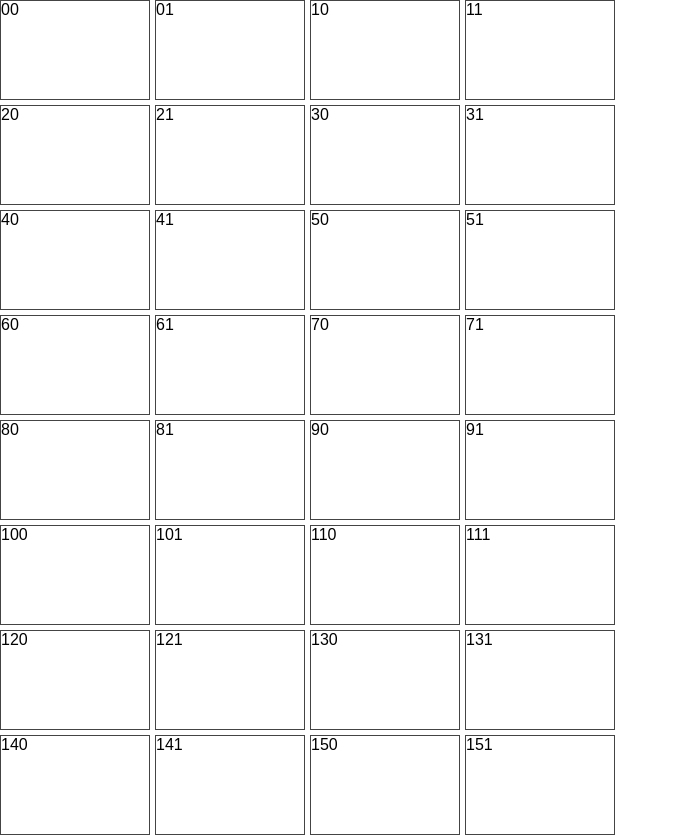
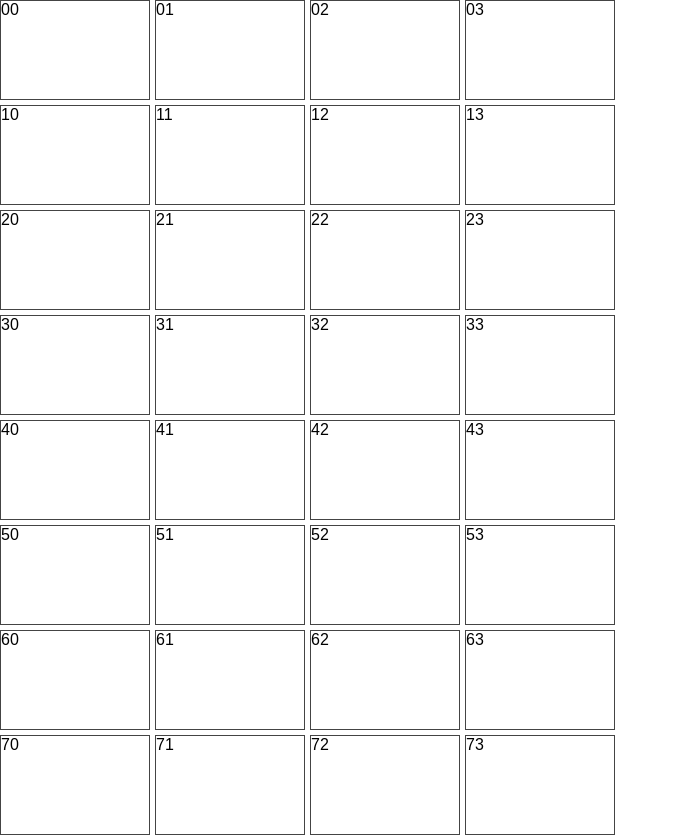
Before and after one commit to BennyCarlsson/GridBlockThingie, a React (Create React App) app: page / in a window 1280 px wide. Shown: the top 837 px of the page, without its empty margins (0-678 px from the left). Built offline with nearby package versions, Linux system fonts and the light colour scheme.

Commit message:
standard grids now support for both mobile and desktop

```diff
--- a/src/App.css
+++ b/src/App.css
@@ -10,7 +10,19 @@
 .standardGridBlock{
 
 }
+.mobileOnly{
+  display: none;
+}
+.desktopOnly{
+  display: block;
+}
 @media only screen and (max-width:767px){
+  .desktopOnly{
+    display: none;
+  }
+  .mobileOnly{
+    display: block;
+  }
   .container{
     display: grid;
     grid-template-columns: repeat(2, 150px);
--- a/src/App.js
+++ b/src/App.js
@@ -1,10 +1,11 @@
 import React, { Component } from 'react';
 import './App.css';
-const rowdDivideNumber = 2;
+const rowdDivideNumber = 4;
+const rowdDivideNumberMobile = 2;
 class App extends Component {
   constructor(props) {
     super(props)
-    this.state={grids:[],standardGridBlocks:[]}
+    this.state={grids:[],standardGridBlocks:[],standardGridBlocksMobile:[]}
     this.gridIndexArray= [[],[]];
     this.gridMatrix=[[],[]]
 
@@ -22,16 +23,20 @@ class App extends Component {
     let col2 = matrix[1][0][1][0] > matrix[0][0][1][0] ? matrix[1][0][1][0] : matrix[0][0][1][0]
 
     let array = this.state.standardGridBlocks.slice()
+    let mArray = this.state.standardGridBlocksMobile.slice()
     for(let i = row1;i <= col1;i++){
       for(let y = row2;y <= col2;y++){
         let index = (i*rowdDivideNumber)+y
         array.splice(index,1,"")
+        let mIndex = (i*rowdDivideNumberMobile)+y
+        mArray.splice(mIndex,1,"")
       }
     }
      this.setState({standardGridBlocks:array})
+     this.setState({standardGridBlocksMobile:mArray})
   }
 
-  onGridClick(index,matrix){
+  onGridClick(index,matrix,divide){
     index++
     if(!this.gridIndexArray[0][0]){
       this.gridIndexArray[0][0] = index
@@ -40,13 +45,13 @@ class App extends Component {
       this.gridIndexArray[1][0] = index
       this.gridMatrix[1][0] = matrix
 
-      let col =  [[this.gridIndexArray[0][0]%rowdDivideNumber],[this.gridIndexArray[1][0]%rowdDivideNumber]]
-      if(col[0][0] === 0){col[0][0] = rowdDivideNumber}
-      if(col[1][0] === 0){col[1][0] = rowdDivideNumber}
+      let col =  [[this.gridIndexArray[0][0]%divide],[this.gridIndexArray[1][0]%divide]]
+      if(col[0][0] === 0){col[0][0] = divide}
+      if(col[1][0] === 0){col[1][0] = divide}
       col[0][0] >col[1][0] ? col[0][0]++ : col[1][0]++
 
-      let row = [[Math.floor((this.gridIndexArray[0][0]-1)/rowdDivideNumber)+1],
-                 [Math.floor((this.gridIndexArray[1][0]-1)/rowdDivideNumber)+1]]
+      let row = [[Math.floor((this.gridIndexArray[0][0]-1)/divide)+1],
+                 [Math.floor((this.gridIndexArray[1][0]-1)/divide)+1]]
       row[0][0] > row[1][0] ? row[0][0]++ : row[1][0]++
       this.addToGrid(col,row)
       this.removeFromGrid(this.gridMatrix)
@@ -55,15 +60,23 @@ class App extends Component {
   }
   componentWillMount(){
     var arr = []
+    var marr = []
     let count = 0;
+    let mcount = 0;
     for (let i = 0; i < 25; i++) {
       for(let y = 0; y < rowdDivideNumber; y++){
         arr.push(<StandardGridBlock key={"i"+i+y} index={count} matrix={[[i],[y]]}
           onClick={this.onGridClick.bind(this)}/>)
           count++
       }
+      for(let z = 0; z < rowdDivideNumberMobile; z++){
+        marr.push(<StandardGridBlockMobile key={"Mi"+i+z} index={mcount} matrix={[[i],[z]]}
+          onClick={this.onGridClick.bind(this)}/>)
+          mcount++
+      }
     }
     this.setState({standardGridBlocks:arr})
+    this.setState({standardGridBlocksMobile:marr})
   }
   render() {
     let createdGrids = [];
@@ -76,14 +89,33 @@ class App extends Component {
       <div className="container">
         {createdGrids}
         {this.state.standardGridBlocks}
+        {this.state.standardGridBlocksMobile}
       </div>
     )
   }
 }
+
+class TestGridBlockDesktop extends Component{
+  render(){
+    return(
+        <div className={"gridBlock desktopOnly"}
+          style={{gridColumn:"2/4", gridRow:"2/3"}}>
+        </div>
+    )
+  }
+}
+class TestGridBlockMobile extends Component{
+  render(){
+    return(
+      <div className={"gridBlock mobileOnly"}
+          style={{gridColumn:"1/3", gridRow:"3/4"}}>
+        </div>
+    )
+  }
+}
+
 class CreatedGridBlock extends Component{
   render(){
-    console.log("col: "+this.props.col)
-    console.log("row: "+this.props.row)
     return(
       <div className={"gridBlock"}
         style={{gridColumn:this.props.col,gridRow:this.props.row}}></div>
@@ -93,12 +125,21 @@ class CreatedGridBlock extends Component{
 class StandardGridBlock extends Component{
   render(){
     return(
-      <div className={"gridBlock standardGridBlock item"+this.props.index}
-        onClick={() => this.props.onClick(this.props.index, this.props.matrix)}>
+      <div className={"gridBlock standardGridBlock desktopOnly item"+this.props.index}
+        onClick={() => this.props.onClick(this.props.index, this.props.matrix,rowdDivideNumber)}>
         {this.props.matrix}
       </div>
     )
   }
 }
-
+class StandardGridBlockMobile extends Component{
+  render(){
+    return(
+      <div className={"gridBlock standardGridBlock mobileOnly item"+this.props.index}
+        onClick={() => this.props.onClick(this.props.index, this.props.matrix,rowdDivideNumberMobile)}>
+        {this.props.matrix}
+      </div>
+    )
+  }
+}
 export default App;
```
Also changed, not shown: src/todo.txt (added).
